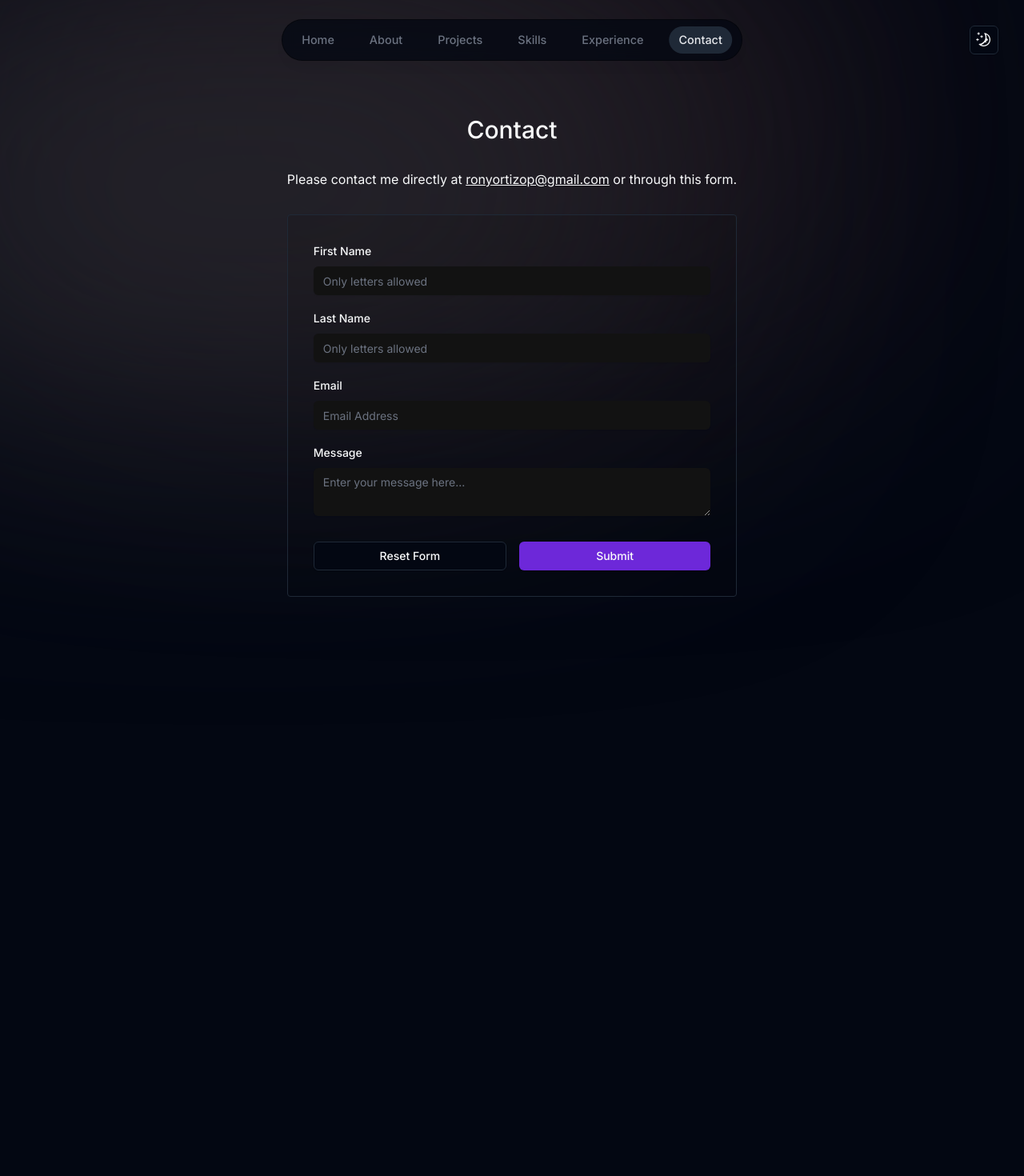
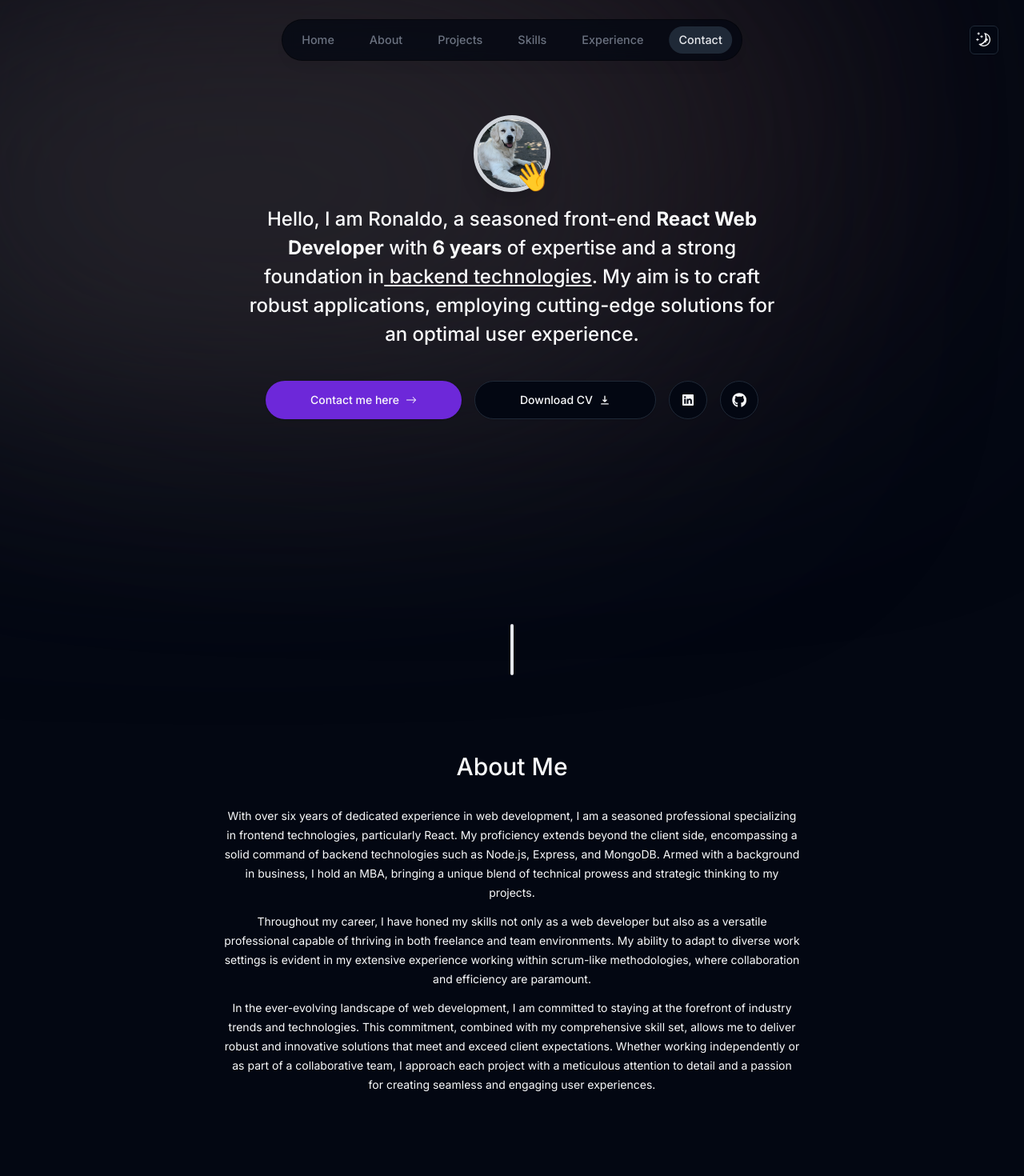
Before and after one commit to wdbprojects/wdbnextport, a Next.js app: page / in a window 1280 px wide. Shown: the top 1470 px of the page at 80% size. Built offline with nearby package versions, Linux system fonts and the light colour scheme; no server answers.

Commit message:
About & Intro added

```diff
--- a/src/app/page.tsx
+++ b/src/app/page.tsx
@@ -1,10 +1,16 @@
+import About from "@/components/About";
 import ContactForm from "@/components/ContactForm";
+import Intro from "@/components/Intro";
+import SectionDivider from "@/components/section-divider";
 import { Toaster } from "@/components/ui/sonner";
 
 export default function Home() {
   return (
     <>
-      <main className="flex flex-col items-center px-2 sm:px-4 min-h-[2000px]">
+      <main className="flex flex-col items-center px-2 sm:px-4">
+        <Intro />
+        <SectionDivider />
+        <About />
         <ContactForm />
       </main>
       <Toaster richColors position="top-right" closeButton />
--- /dev/null
+++ b/src/components/About.tsx
@@ -0,0 +1,49 @@
+"use client";
+import { motion } from "framer-motion";
+import SectionHeading from "./SectionHeading";
+import { useInViewHook } from "@/lib/hooks";
+
+const About = () => {
+  const { ref } = useInViewHook("About", 0.9);
+
+  return (
+    <motion.section
+      className="mb-28 max-w-[45rem] text-center leading-8 sm:mb-40 scroll-mt-28"
+      id="about"
+      ref={ref}
+      initial={{ opacity: 0, y: 100 }}
+      animate={{ opacity: 1, y: 0 }}
+      transition={{ delay: 0.175 }}
+    >
+      <SectionHeading title="About me" />
+      <p className="mb-3 text-sm leading-6">
+        With over six years of dedicated experience in web development, I am a
+        seasoned professional specializing in frontend technologies,
+        particularly React. My proficiency extends beyond the client side,
+        encompassing a solid command of backend technologies such as Node.js,
+        Express, and MongoDB. Armed with a background in business, I hold an
+        MBA, bringing a unique blend of technical prowess and strategic thinking
+        to my projects.
+      </p>
+      <p className="mb-3 text-sm leading-6">
+        Throughout my career, I have honed my skills not only as a web developer
+        but also as a versatile professional capable of thriving in both
+        freelance and team environments. My ability to adapt to diverse work
+        settings is evident in my extensive experience working within scrum-like
+        methodologies, where collaboration and efficiency are paramount.
+      </p>
+      <p className="mb-3 text-sm leading-6">
+        In the ever-evolving landscape of web development, I am committed to
+        staying at the forefront of industry trends and technologies. This
+        commitment, combined with my comprehensive skill set, allows me to
+        deliver robust and innovative solutions that meet and exceed client
+        expectations. Whether working independently or as part of a
+        collaborative team, I approach each project with a meticulous attention
+        to detail and a passion for creating seamless and engaging user
+        experiences.
+      </p>
+    </motion.section>
+  );
+};
+
+export default About;
--- a/src/components/ContactForm.tsx
+++ b/src/components/ContactForm.tsx
@@ -72,7 +72,7 @@ const ContactForm = () => {
         or through this form.
       </p>
 
-      <div className="mt-8 max-w-[50rem] mx-auto text-left border p-4 sm:p-8 rounded dark:bg-black/10">
+      <div className="mt-8 max-w-[50rem] mx-auto text-left border p-4 sm:p-8 rounded bg-white/50 dark:bg-black/30">
         <Form {...form}>
           <form onSubmit={form.handleSubmit(onSubmit)} className="space-y-8">
             <div className="flex flex-col gap-4 mb-6">
--- a/src/components/Header.tsx
+++ b/src/components/Header.tsx
@@ -21,7 +21,7 @@ const Header = () => {
   const { setTheme } = useTheme();
 
   return (
-    <header className="z=[999] relative">
+    <header className="z-[999] relative">
       <div className="fixed block bottom-[1rem] right-[1rem] md:top-[2rem] sm:right-[2rem] z-5000">
         <DropdownMenu>
           <DropdownMenuTrigger asChild>
--- /dev/null
+++ b/src/components/Intro.tsx
@@ -0,0 +1,138 @@
+"use client";
+import { useInViewHook } from "@/lib/hooks";
+import Image from "next/image";
+import { motion } from "framer-motion";
+import profilePic from "/public/profile.jpg";
+import Link from "next/link";
+import { BsArrowRight, BsGithub, BsLinkedin } from "react-icons/bs";
+import { HiDownload } from "react-icons/hi";
+import { FaGithub } from "react-icons/fa";
+import { UseActiveSectionContext } from "@/context/ActiveSectionContext";
+import { Button } from "./ui/button";
+
+const Intro = () => {
+  const { ref } = useInViewHook("Home", 1);
+  const { setActiveSection, setTimeOfLastClick } = UseActiveSectionContext();
+
+  return (
+    <section
+      className="mb-28 max-w-[45rem] text-center leading-8 sm:mb-40 scroll-mt-28"
+      ref={ref}
+      id="home"
+    >
+      {/* PROFILE PIC */}
+      <div className="flex items-center justify-center">
+        <div className="relative">
+          <motion.div
+            initial={{ opacity: 0, scale: 0 }}
+            animate={{ opacity: 1, scale: 1 }}
+            transition={{ type: "tween", duration: 0.2 }}
+          >
+            <Image
+              src={profilePic}
+              alt="Ronaldo Ortiz Profile Picture"
+              width="192"
+              height="192"
+              quality="95"
+              priority={true}
+              className="h-24 w-24 rounded-full border-[0.35rem] border-white dark:border-gray-300 object-cover shadow-xl"
+            />
+          </motion.div>
+          <motion.span
+            className="text-4xl absolute bottom-0 right-0"
+            initial={{ opacity: 0, scale: 0 }}
+            animate={{ opacity: 1, scale: 1 }}
+            transition={{
+              type: "spring",
+              stiffness: 125,
+              delay: 0.1,
+              duration: 0.7,
+            }}
+          >
+            👋
+          </motion.span>
+        </div>
+      </div>
+      {/* PROFILE TEXT */}
+      <motion.h1
+        className="mb-10 mt-4 px-4 text-xl font-medium !leading-[1.5] sm:text-2xl"
+        initial={{ opacity: 0, y: 100 }}
+        animate={{ opacity: 1, y: 0 }}
+      >
+        Hello, I am Ronaldo, a seasoned front-end{" "}
+        <strong>React Web Developer</strong> with
+        <strong> 6 years</strong> of expertise and a strong foundation in
+        <span className="underline"> backend technologies</span>. My aim is to
+        craft robust applications, employing cutting-edge solutions for an
+        optimal user experience.
+      </motion.h1>
+      {/* CALL TO ACTION */}
+      <motion.div
+        className="flex flex-col sm:flex-row items-center justify-center gap-4 px-4 text-md font-normal"
+        initial={{ opacity: 0, y: 100 }}
+        animate={{ opacity: 1, y: 0 }}
+        transition={{ delay: 0.1 }}
+      >
+        <Button
+          size="lg"
+          className="group px-7 py-3 flex items-center gap-2 rounded-full outline-none focus:scale-105 hover:scale-105 active:scale-102 transition-all h-12"
+        >
+          <Link
+            href="#contact"
+            className="px-7 py-3 flex items-center gap-2 outline-none"
+            onClick={() => {
+              setActiveSection("Contact");
+              setTimeOfLastClick(Date.now());
+            }}
+          >
+            Contact me here{" "}
+            <BsArrowRight className="group-hover:translate-x-1 transition group-focus:translate-x-1" />
+          </Link>
+        </Button>
+        <Button
+          variant="outline"
+          size="lg"
+          className="group px-7 py-3 flex items-center gap-2 rounded-full outline-none focus:scale-105 hover:scale-105 hover:bg-white dark:hover:bg-gray-950 active:scale-102 transition-all h-12"
+        >
+          <a
+            href="/CV.pdf"
+            target="_blank"
+            download
+            className="px-7 py-3 flex items-center gap-2"
+          >
+            Download CV{" "}
+            <HiDownload className="group-hover:translate-x-1 group-focus:translate-x-1 transition" />
+          </a>
+        </Button>
+        <Button
+          variant="outline"
+          size="icon"
+          className="border rounded-full w-[3rem] h-[3rem]"
+        >
+          <a
+            href="#"
+            target="_blank"
+            className="group  p-4 py-3  flex items-center gap-2 rounded-full focus:scale-110 hover:scale-110 active:scale-105 transition-all"
+          >
+            <BsLinkedin className="" />
+          </a>
+        </Button>
+        <Button
+          variant="outline"
+          size="icon"
+          className="border rounded-full w-[3rem] h-[3rem]"
+        >
+          <a
+            href="#"
+            target="_blank"
+            className="group p-4 py-3 text-[1.15rem] flex items-center gap-2 rounded-full focus:scale-110 hover:scale-110 active:scale-105 transition-all"
+          >
+            <FaGithub className="" />
+          </a>
+        </Button>
+      </motion.div>
+    </section>
+  );
+};
+
+export default Intro;
--- /dev/null
+++ b/src/components/section-divider.tsx
@@ -0,0 +1,15 @@
+"use client";
+import { motion } from "framer-motion";
+
+const SectionDivider = () => {
+  return (
+    <motion.div
+      className="bg-gray-200 my-24 h-16 w-1 rounded-full hidden sm:block"
+      initial={{ opacity: 0, y: 100 }}
+      animate={{ opacity: 1, y: 0 }}
+      transition={{ delay: 0.125 }}
+    ></motion.div>
+  );
+};
+
+export default SectionDivider;
```
